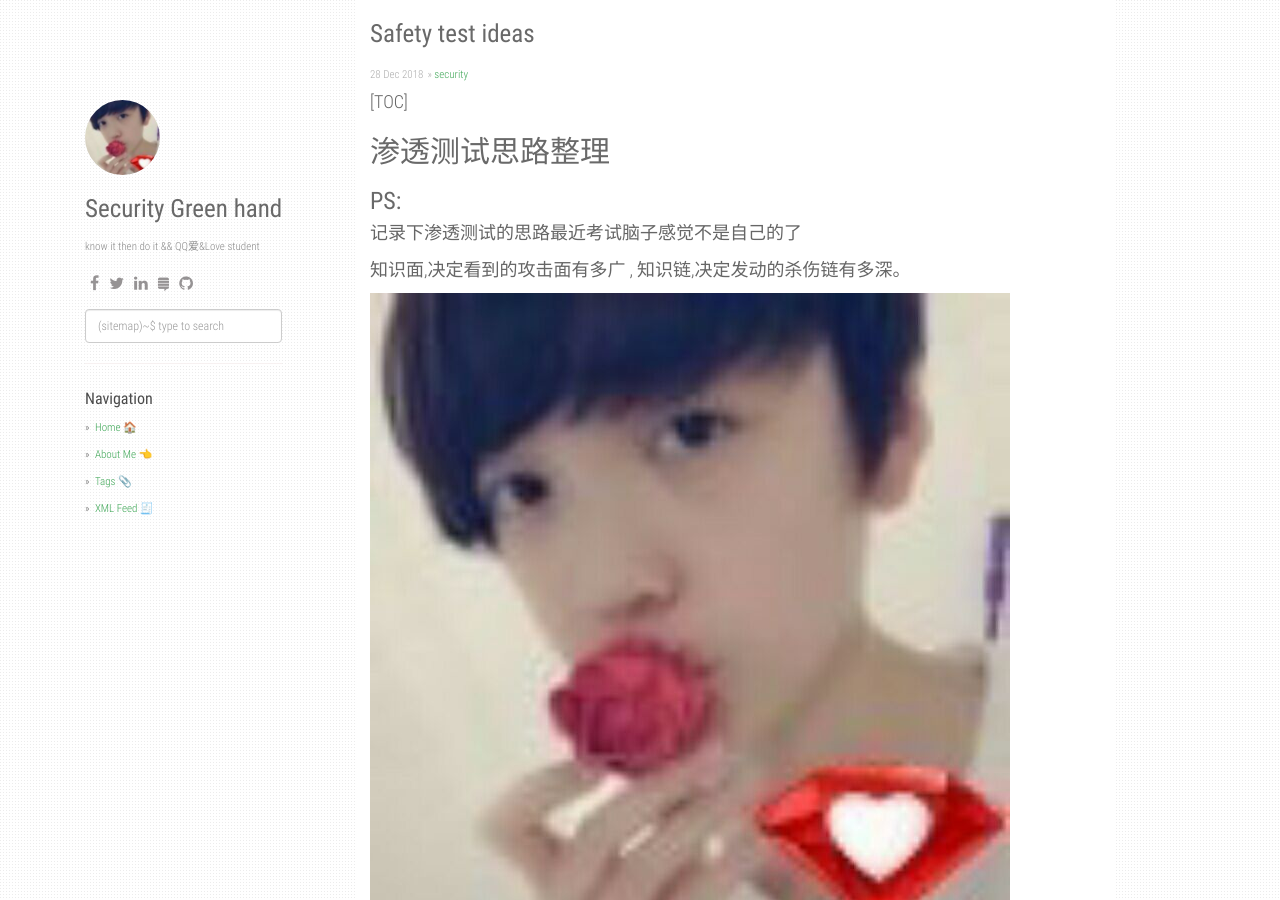
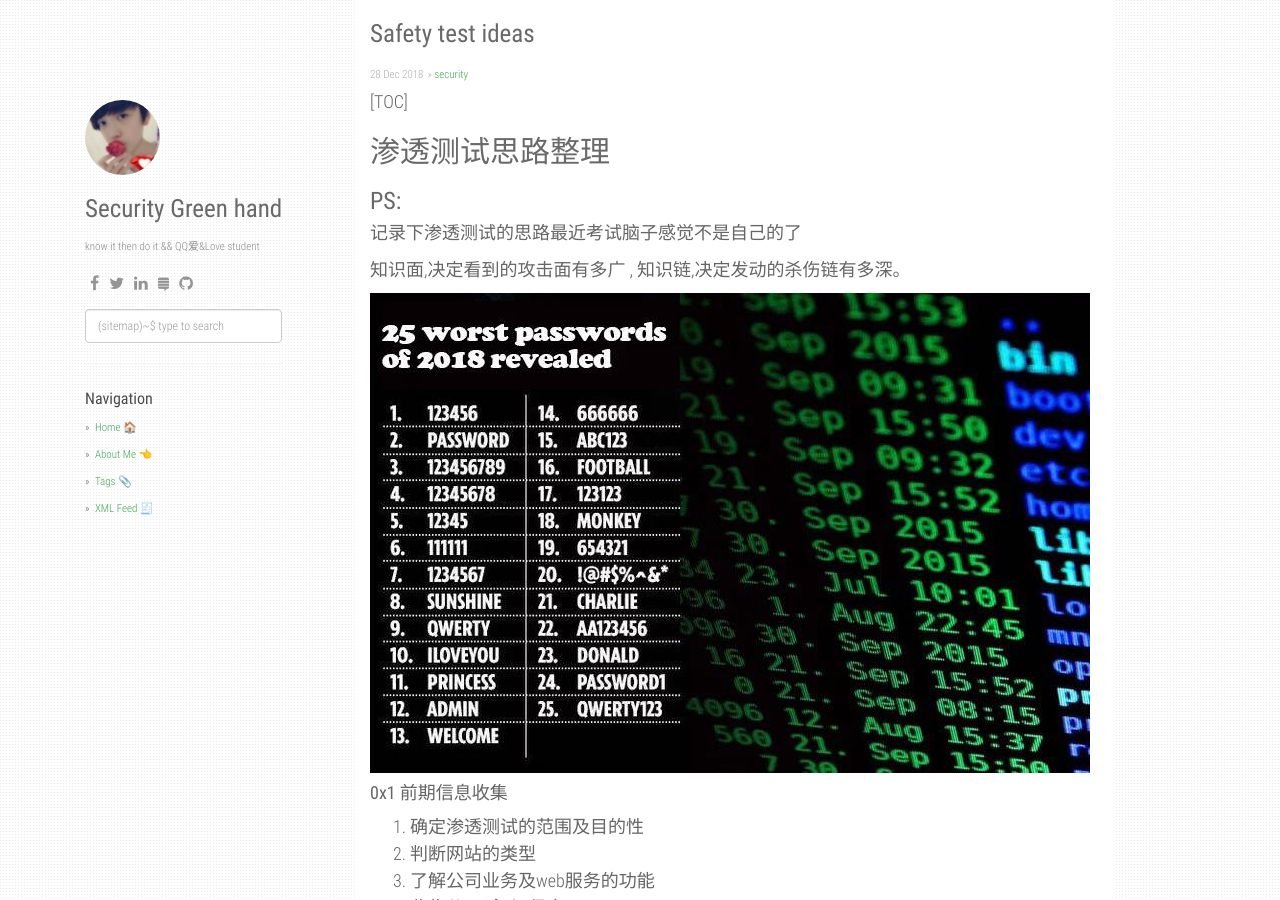
Before and after one commit to fuchen666/ppbibo.github.io, a Jekyll site: the page built from _posts/2018-12-28-Safety-test-ideas.md, in a window 1280 px wide and 900 px high. Built offline with Jekyll 4.4.1, drawn with Linux system fonts in a browser that asks for light colours; comment, search, counter and statistics services are not loaded.

Commit message:
update file

```diff
--- a/_config.yml
+++ b/_config.yml
@@ -3,7 +3,7 @@
 author: Security Green hand
 github: https://github.com/ppbibo
 about: know it then do it && QQ爱&Love student
-avatar_url: /static/img/avatar1.jpg
+avatar_url: /static/img/avatar.jpg
 
 enableTags: true
 tagarray: []
--- a/_posts/2018-12-28-Safety-test-ideas.md
+++ b/_posts/2018-12-28-Safety-test-ideas.md
@@ -19,7 +19,7 @@
 
 
 
-[![1](/static/img/avatar1.jpg)](/static/img/avatar1.jpg)
+[![1](/static/img/1.jpg)](/static/img/1.jpg)
 
 #### 0x1 前期信息收集
 
```
Also changed, not shown: static/img/1.jpg (added), static/img/avatar.jpg, static/img/avatar1.jpg (deleted), 3 other files.
